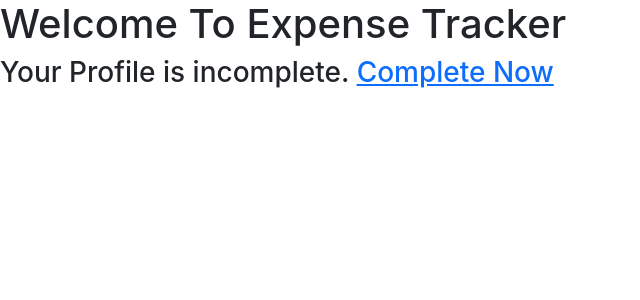
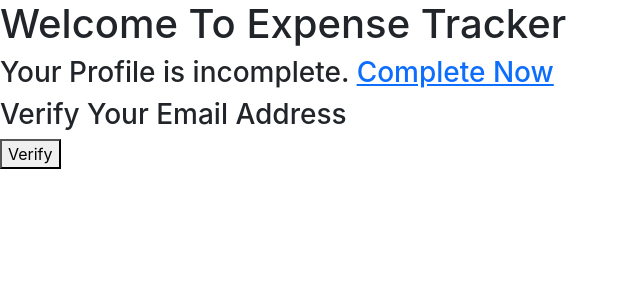
Before and after one commit to KULDEEP-18102000/Expense-Tracker-React-Project, a React (Create React App) app: page /welcome in a window 1280 px wide. Shown: the top 300 px of the page, without its empty margins (0-640 px from the left). Built offline with nearby package versions, Linux system fonts and the light colour scheme.

Commit message:
Added Verify Email Functionality

```diff
--- a/src/pages/Profile.js
+++ b/src/pages/Profile.js
@@ -23,10 +23,13 @@ const ProfilePage=()=>{
         'Content-Type':'application/json'
       }
     })
-    const res=await response.json()
-    console.log(res.users[0])
-    setProfileName(res.users[0].displayName)
-    setProfileImage(res.users[0].photoUrl)
+    if(response.ok){
+        const res=await response.json()
+    console.log(res?.users[0])
+    setProfileName(res?.users[0].displayName)
+    setProfileImage(res?.users[0].photoUrl)
+    }
+
           }
           fetchProfile()
     },[])
--- a/src/pages/Welcome.js
+++ b/src/pages/Welcome.js
@@ -1,11 +1,39 @@
 import { NavLink } from "react-router-dom/cjs/react-router-dom"
 
 const WelcomePage=()=>{
+
+    const idToken=localStorage.getItem('token')
+
+    const sendEmailForVerification=async()=>{
+        const response= await fetch('https://identitytoolkit.googleapis.com/v1/accounts:sendOobCode?key=AIzaSyBgisiq-vo6ATIrzPaLyCe3j876p8HEzVs',{
+      method:'POST',
+      body:JSON.stringify({
+            idToken:idToken,
+            requestType:"VERIFY_EMAIL"
+      }),
+      headers:{
+        'Content-Type':'application/json'
+      }
+    })
+       console.log(response)
+       if(!response.ok){
+        const res=await response.json()
+        let errorMessage='Something Went Wrong'
+        if(res && res.error && res.error.message){
+            errorMessage=res.error.message
+        }
+        alert(errorMessage)
+       }
+    }
 
     return(
         <div>
             <h1>Welcome To Expense Tracker</h1>
             <h3>Your Profile is incomplete. <NavLink to="/profile">Complete Now</NavLink></h3>
+            <div>
+                <h3>Verify Your Email Address</h3>
+                <button onClick={sendEmailForVerification}>Verify</button>
+            </div>
         </div>
     )
 }
```
